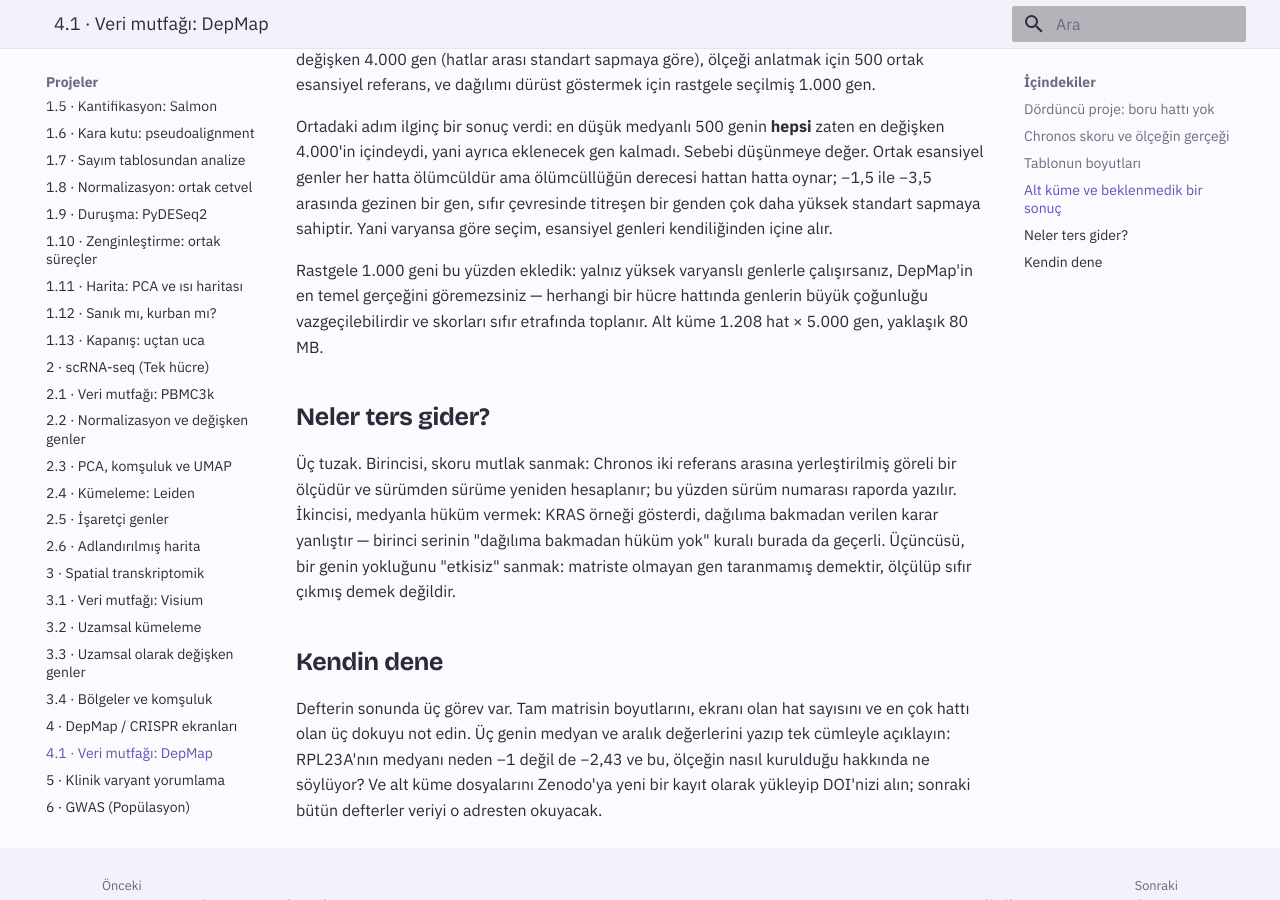
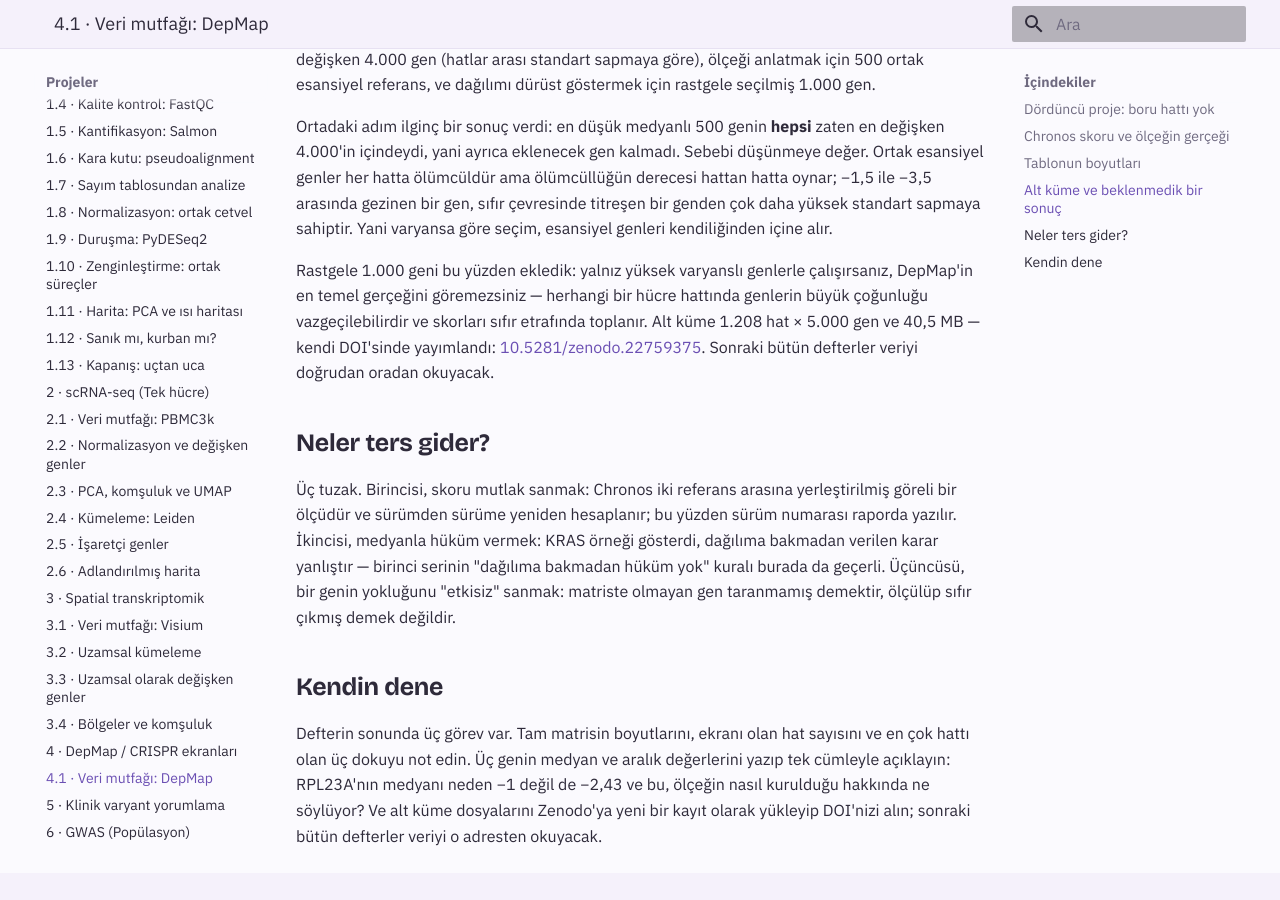
Before and after one commit to melissa-04/melisayla-biyoinformatik, an MkDocs documentation site: the page built from docs/projeler/depmap-01.md, in a window 1280 px wide and 900 px high, scrolled down 1543 px. Built offline with MkDocs 1.6.1 and Material for MkDocs 9.7.7, drawn with Linux system fonts in a browser that asks for light colours.

Commit message:
Clarify dataset size and DOI for subset files
Updated the text to clarify the dataset size and DOI information for the subset files.

```diff
--- a/docs/projeler/depmap-01.md
+++ b/docs/projeler/depmap-01.md
@@ -33,7 +33,7 @@
 
 Ortadaki adım ilginç bir sonuç verdi: en düşük medyanlı 500 genin **hepsi** zaten en değişken 4.000'in içindeydi, yani ayrıca eklenecek gen kalmadı. Sebebi düşünmeye değer. Ortak esansiyel genler her hatta ölümcüldür ama ölümcüllüğün derecesi hattan hatta oynar; −1,5 ile −3,5 arasında gezinen bir gen, sıfır çevresinde titreşen bir genden çok daha yüksek standart sapmaya sahiptir. Yani varyansa göre seçim, esansiyel genleri kendiliğinden içine alır.
 
-Rastgele 1.000 geni bu yüzden ekledik: yalnız yüksek varyanslı genlerle çalışırsanız, DepMap'in en temel gerçeğini göremezsiniz — herhangi bir hücre hattında genlerin büyük çoğunluğu vazgeçilebilirdir ve skorları sıfır etrafında toplanır. Alt küme 1.208 hat × 5.000 gen, yaklaşık 80 MB.
+Rastgele 1.000 geni bu yüzden ekledik: yalnız yüksek varyanslı genlerle çalışırsanız, DepMap'in en temel gerçeğini göremezsiniz — herhangi bir hücre hattında genlerin büyük çoğunluğu vazgeçilebilirdir ve skorları sıfır etrafında toplanır. Alt küme 1.208 hat × 5.000 gen ve 40,5 MB — kendi DOI'sinde yayımlandı: [10.5281/zenodo.22759375](https://doi.org/10.5281/zenodo.22759375). Sonraki bütün defterler veriyi doğrudan oradan okuyacak.
 
 ## Neler ters gider?
 
```
